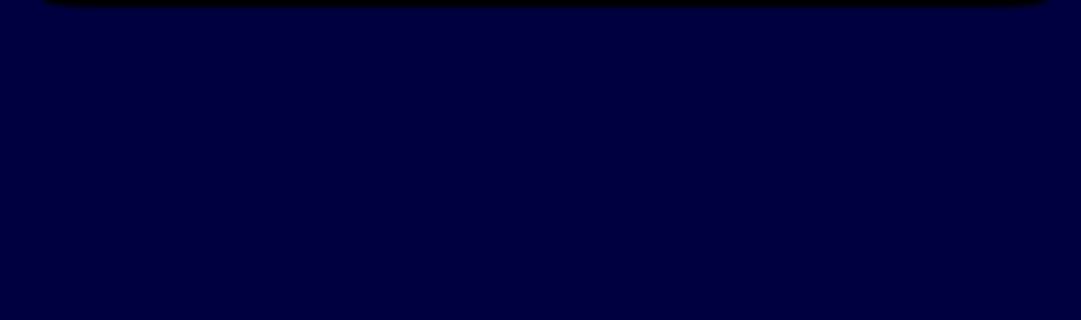
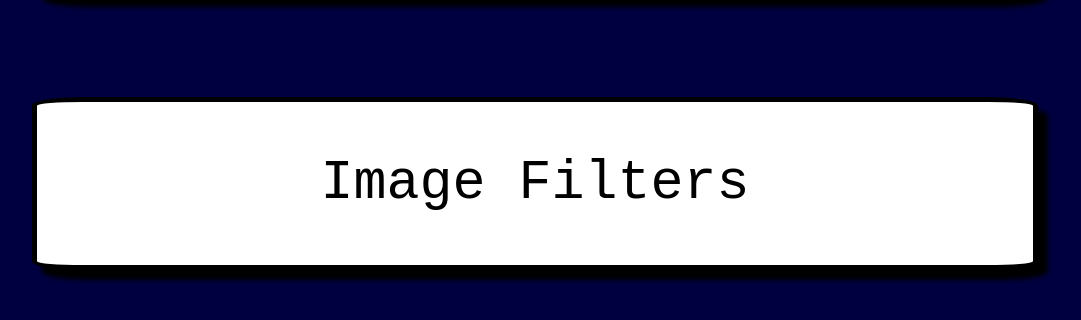
Before and after one commit to SpudlyHubber/SpudlyHubber.github.io, a plain HTML site: page index.html in a window 1280 px wide. Shown: the part 626-946 px from the top of the page, without its empty margins (105-1186 px from the left). Before the commit the page ends 800 px from the top, so only its background shows below. Drawn offline with Linux system fonts and the light colour scheme.

Commit message:
Update index.html

```diff
--- a/index.html
+++ b/index.html
@@ -10,6 +10,7 @@
     <div class="centre title">hack.rpicpu.dev</div>
     <div class="centre"><a class="btn" id="rng" href="ngen.html"> Random Name Generator </a></div>
     <div class="centre"><a class="btn" id="we" href="wordle.html"> Wordle Extreme </a></div>
+    <div class="centre"><a class="btn" id="img" href="img.html"> Image Filters </a></div>
     <script src="script.js"></script>
 </body>
 </html>
```
